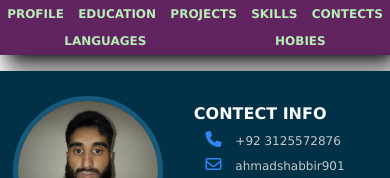
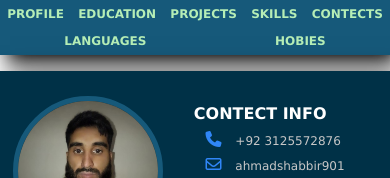
Before and after one commit to Shabbir-Ahmed-SE/Resume, a plain HTML site: page index.html in a window 390 px wide. Shown: the top 178 px of the page. Drawn offline with Linux system fonts and the light colour scheme.

Commit message:
Update resume.css

```diff
--- a/resume.css
+++ b/resume.css
@@ -219,7 +219,7 @@ i{
     nav{
         height: 50px;
         width: 100%;
-        background-color: rgb(97, 36, 97);
+        background-color: var(--secondary-text-color);
         box-shadow: 7px 7px 20px black;
     }
     nav a{
```
